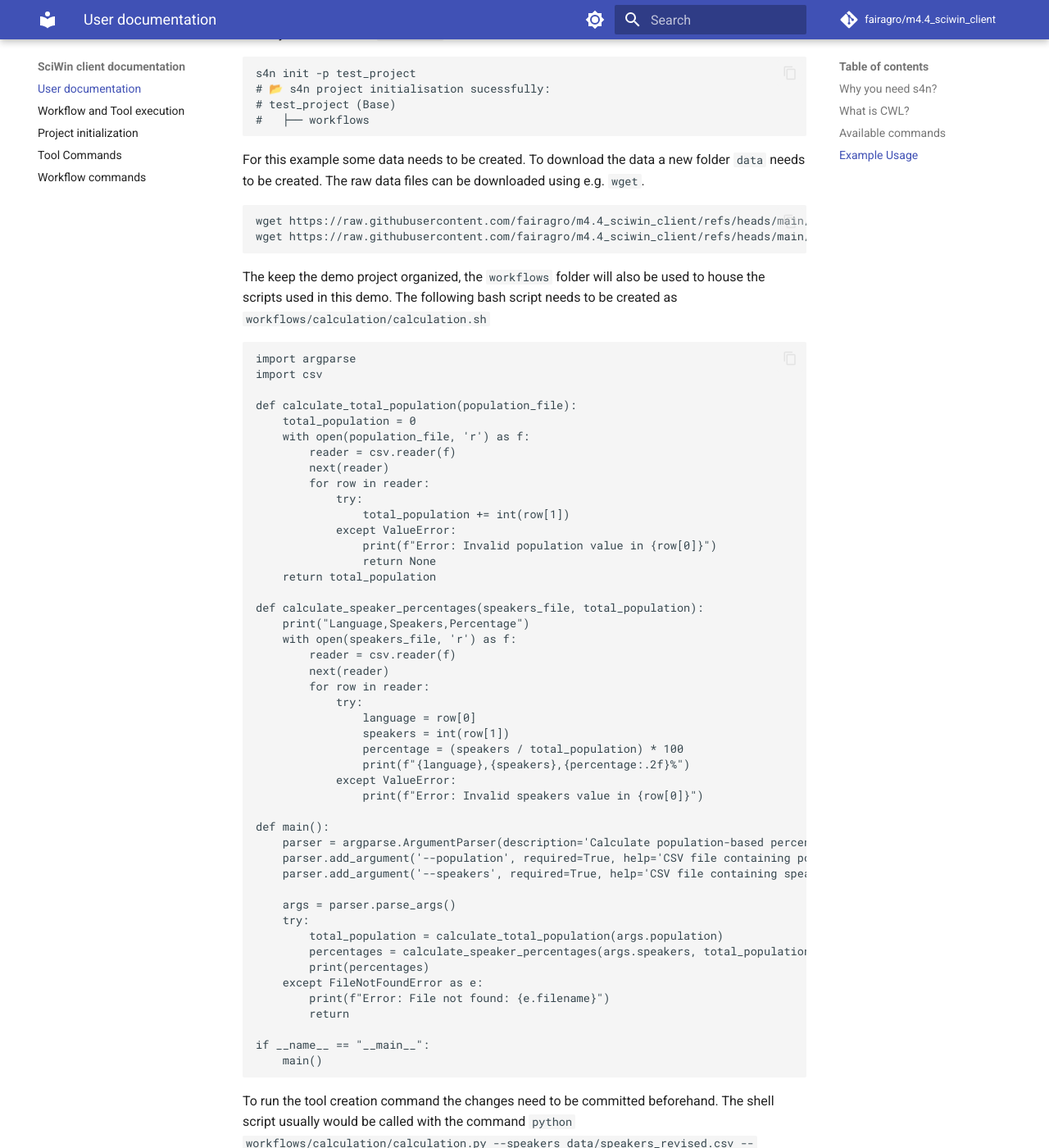
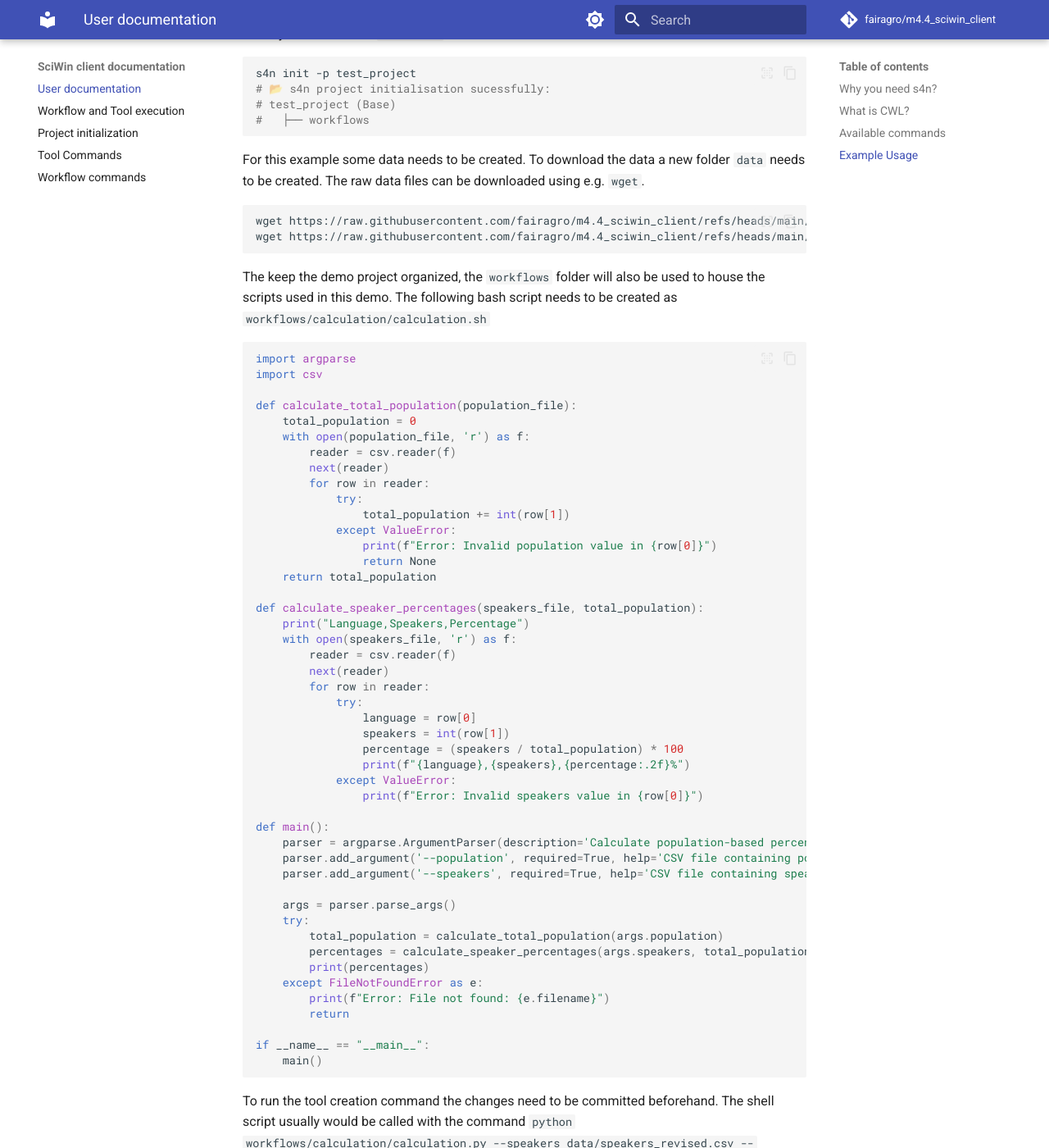
Before and after one commit to fairagro/m4.4_sciwin_client, an MkDocs documentation site: the page built from docs/index.md, in a window 1280 px wide and 1400 px high, scrolled down 1702 px. Shown: the whole window at 82% size. Built offline with MkDocs 1.6.1 and Material for MkDocs 9.7.7, drawn with Linux system fonts in a browser that asks for light colours; comment, search, counter and statistics services are not loaded; some of the changed text lies outside the part shown.

Commit message:
Update mkdocs.yml

```diff
--- a/mkdocs.yml
+++ b/mkdocs.yml
@@ -18,7 +18,17 @@ theme:
   features:
     - content.action.edit
     - content.code.copy
+    - content.code.select
     - content.action.view
 repo_url: https://github.com/fairagro/m4.4_sciwin_client
 repo_name: fairagro/m4.4_sciwin_client
 edit_uri: 'edit/main/docs/'
+
+markdown_extensions:
+  - pymdownx.highlight:
+      anchor_linenums: true
+      line_spans: __span
+      pygments_lang_class: true
+  - pymdownx.inlinehilite
+  - pymdownx.snippets
+  - pymdownx.superfences
```
